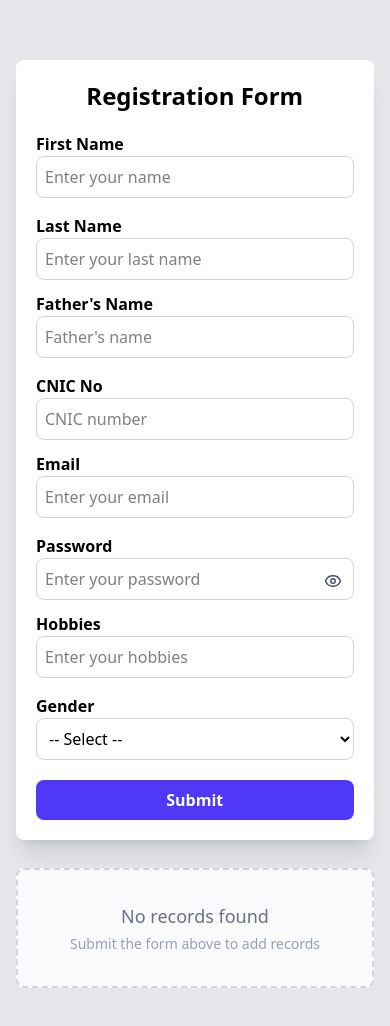
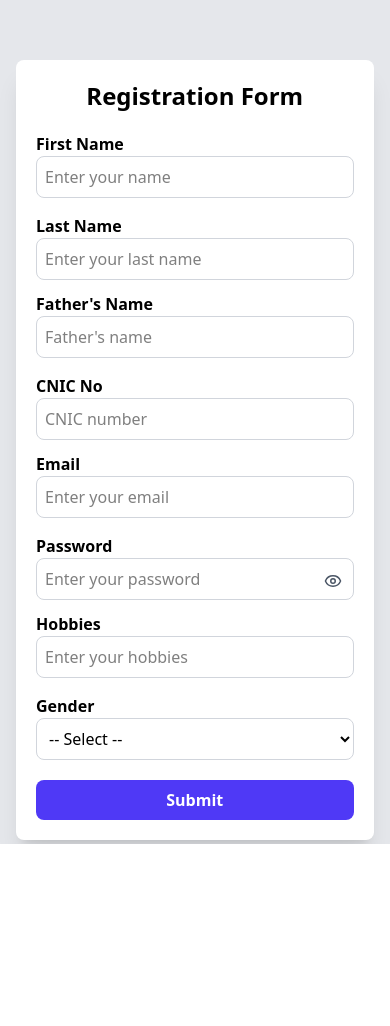
Before and after one commit to Muhammad-Munsif/react-form-validation, a React (Vite) app: page / in a window 390 px wide. Shown: the top 1026 px of the page. After the commit the page ends 844 px from the top, so only its background shows below. Built offline with nearby package versions, Linux system fonts and the light colour scheme.

Commit message:
Changes in Tabledata, app and index.css

```diff
--- a/src/App.jsx
+++ b/src/App.jsx
@@ -5,7 +5,7 @@ import { ToastContainer } from "react-toastify";
 
 const App = () => {
   return (
-    <div className="min-h-screen bg-gray-200 py-10">
+    <div className="min-h-screen bg-gray-200 py-10 h-screen no-scrollbar overflow-y-scroll">
       <FormValidation />
       <ToastContainer />
     </div>
--- a/src/components/TableData.jsx
+++ b/src/components/TableData.jsx
@@ -20,12 +20,12 @@ const DataTable = ({ data, onEdit, onDelete }) => {
   };
 
   return (
-    <div className="mt-5">
+    <div className="mt-5 overflow-x-hidden">
       {/* Desktop Table with Custom Scrollbar */}
-      <div className="hidden sm:block max-h-[200px] overflow-y-auto border border-gray-200 rounded-lg shadow scrollbar-thin scrollbar-thumb-gray-300 scrollbar-track-gray-100 scrollbar-thumb-rounded">
+      <div className="hidden sm:block max-h-[200px] sticky top-0 z-10 overflow-y-auto border border-gray-200 rounded-lg shadow scrollbar-thin scrollbar-thumb-gray-300 scrollbar-track-gray-100 scrollbar-thumb-rounded">
         {/* Add Search Bar in DataTable */}
 
-        <div className="relative">
+        <div className="relative ">
           <Search
             className="absolute left-3 top-1/2 transform -translate-y-1/2 text-black font-semibold"
             size={20}
@@ -39,7 +39,7 @@ const DataTable = ({ data, onEdit, onDelete }) => {
           />
         </div>
 
-        <table className="min-w-full divide-y divide-gray-200">
+        <table className="min-w-full divide-y divide-gray-200 overflow-x-hidden">
           <thead className="bg-gray-100 sticky top-0 z-10">
             <tr>
               <th className="px-4 py-3 text-left text-xs font-medium text-gray-500 uppercase tracking-wider">
--- a/src/index.css
+++ b/src/index.css
@@ -1 +1,14 @@
 @import "tailwindcss";
+
+/* src/index.css or a dedicated CSS file */
+
+/* For all webkit browsers (Chrome, Safari, newer Edge) */
+.no-scrollbar::-webkit-scrollbar {
+    display: none;
+}
+
+/* For IE and Edge */
+.no-scrollbar {
+    -ms-overflow-style: none;  /* IE and Edge */
+    scrollbar-width: none;  /* Firefox */
+}
```
